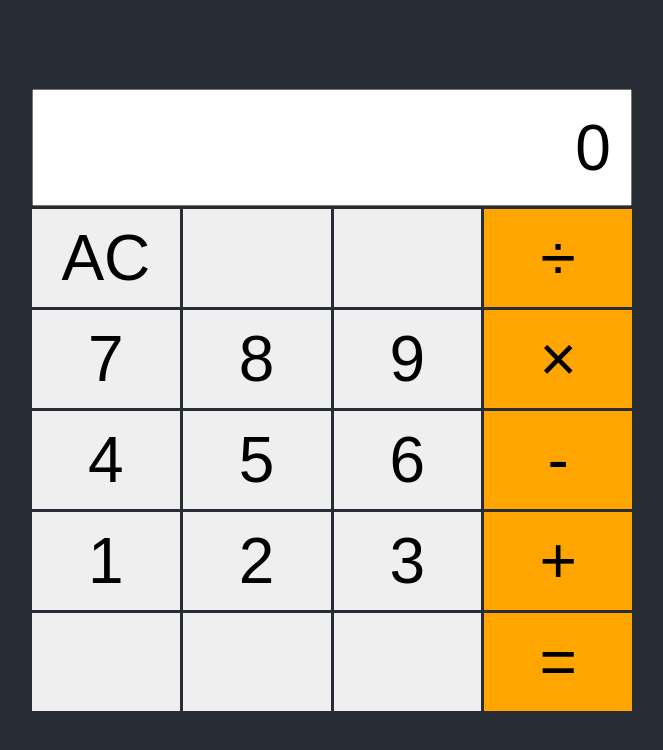
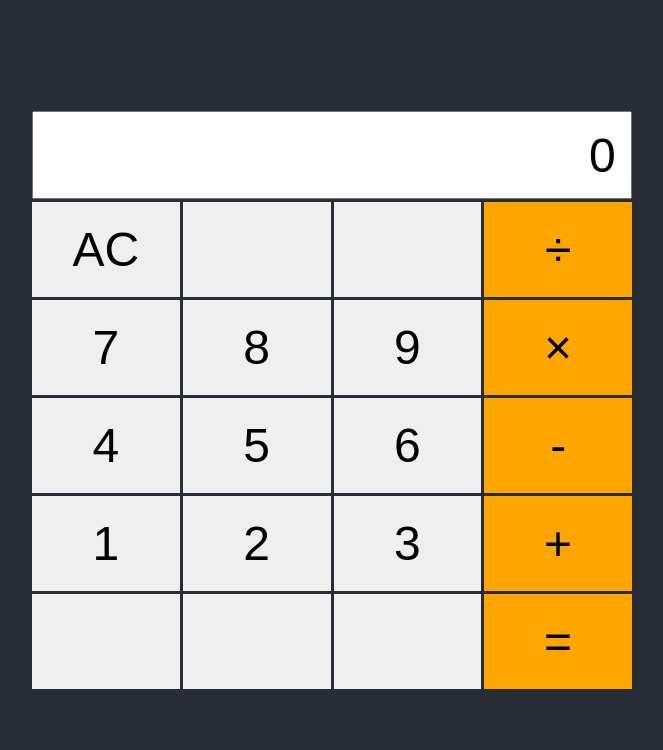
Before and after one commit to aramean/react-calc, a React (Create React App) app: page / in a window 1280 px wide. Shown: the top 750 px of the page, without its empty margins (308-971 px from the left). Built offline with nearby package versions, Linux system fonts and the light colour scheme; the HTML template or start-up script is replaced by a standard one.

Commit message:
adjust style

```diff
--- a/src/App.css
+++ b/src/App.css
@@ -10,7 +10,7 @@
 }
 
 button {
-  padding: 1.5vh;
+  padding: 2.5vh;
   border: 0;
 }
 
--- a/src/index.css
+++ b/src/index.css
@@ -22,5 +22,5 @@ body {
 }
 
 body * {
-  font-size: 8vh;
+  font-size: 6vh;
 }
```
